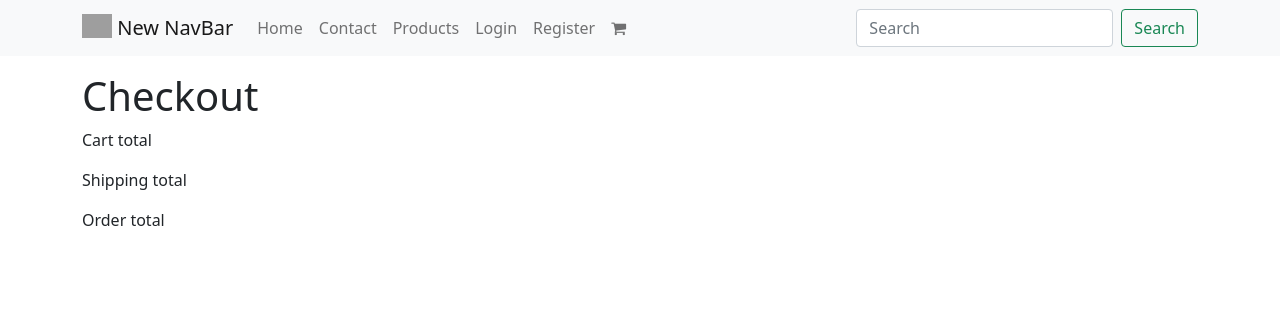
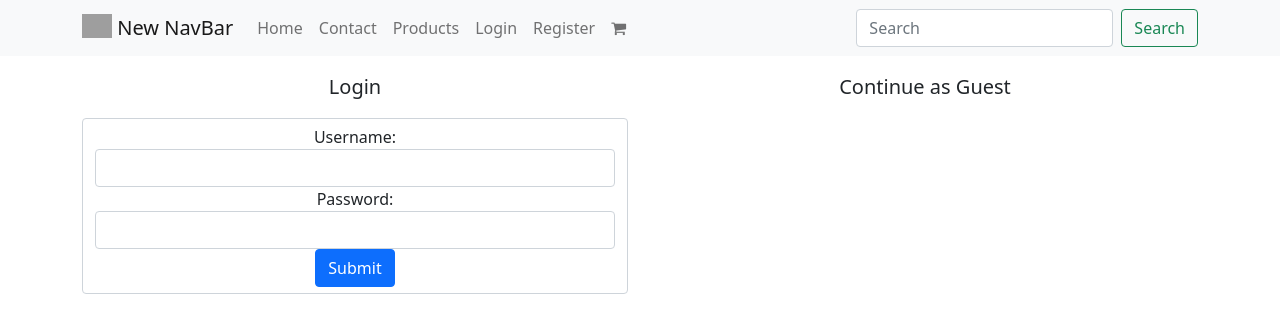
Before and after one commit to Dmitrii-Kozlov/ecommerce, a Django app: page /cart/checkout/ in a window 1280 px wide. Shown: the top 333 px of the page. Run offline with Django 3.2, Linux system fonts and the light colour scheme; data comes from the database, SQL or seed files in the repository; both versions use the stored data as it was after the commit; some libraries are stand-ins or nearby versions; grey boxes are pictures that could not be loaded.

Commit message:
add billing to checkout view

```diff
--- a/accounts/templates/accounts/login.html
+++ b/accounts/templates/accounts/login.html
@@ -1,9 +1,11 @@
 {% extends "base.html" %}
 {% block content %}
     <h2>Login</h2>
+    <div class="col-12 col-md-6">
 <form class="form-control" method="post">
       {% csrf_token %}
       {{ form }}
       <button type="submit" class="btn btn-primary">Submit</button>
   </form>
+    </div>
 {% endblock %}
--- a/accounts/templates/accounts/register.html
+++ b/accounts/templates/accounts/register.html
@@ -1,9 +1,11 @@
 {% extends "base.html" %}
 {% block content %}
     <h2>Register</h2>
+<div class="col-12 col-md-6">
 <form class="form-control" method="post">
       {% csrf_token %}
       {{ form }}
       <button type="submit" class="btn btn-primary">Submit</button>
   </form>
+</div>
 {% endblock %}
--- /dev/null
+++ b/accounts/templates/accounts/snippets/form.html
@@ -0,0 +1,8 @@
+<form class="form-control" method="post" action={% url 'login' %}>
+      {% csrf_token %}
+        {% if next_url %}
+            <input type="hidden" name="next" value="{{ next_url }}">
+        {% endif %}
+      {{ form }}
+      <button type="submit" class="btn btn-primary">Submit</button>
+</form>
--- a/carts/templates/carts/checkout.html
+++ b/carts/templates/carts/checkout.html
@@ -1,7 +1,26 @@
 {% extends "base.html" %}
+
+{% url 'login' as login_url %}
+
 {% block content %}
+    {% if not billing_profile %}
+        <div class="row text-center">
+            <div class="col-12 col-md-6">
+                <p class="lead">
+                    Login
+                </p>
+                {% include 'accounts/snippets/form.html' with form=login_form next_url=request.build_absolute_uri %}
+            </div>
+            <div class="col-12 col-md-6">
+                <p class="lead">
+                    Continue as Guest
+                </p>
+            </div>
+        </div>
+    {% else %}
 <h1>Checkout</h1>
 <p>Cart total {{ object.cart.total }}</p>
 <p>Shipping total {{ object.shipping_total }}</p>
 <p>Order total {{ object.total }}</p>
+    {% endif %}
 {% endblock %}
--- a/carts/views.py
+++ b/carts/views.py
@@ -1,12 +1,14 @@
 from django.shortcuts import render, redirect
 from .models import Cart
+from billing.models import BillingProfile
 from products.models import Product
 from orders.models import Order
+from accounts.forms import LoginForm
 
 
 def cart_home(request):
     cart_obj, is_new_obj = Cart.objects.get_or_create(request)
-    return render(request, 'carts/view.html', {'cart': cart_obj})
+    return render(request, 'carts/home.html', {'cart': cart_obj})
 
 def cart_update(request):
     # print(request.POST)
@@ -34,4 +36,14 @@ def checkout_home(request):
         redirect('carts:home')
     else:
         order_obj, new_order_obj = Order.objects.get_or_create(cart=cart_obj)
-    return render(request, 'carts/checkout.html', {'object': order_obj})
+    user = request.user
+    billing_profile = None
+    login_form = LoginForm()
+    if user.is_authenticated:
+        billing_profile, billing_profile_created = BillingProfile.objects.get_or_create(user=user, email=user.email)
+    context = {
+        'object': order_obj,
+        'billing_profile': billing_profile,
+        'login_form': login_form
+    }
+    return render(request, 'carts/checkout.html', context)
```
Also changed, not shown: carts/templates/carts/home.html (renamed from carts/templates/carts/view.html), db.sqlite3.
